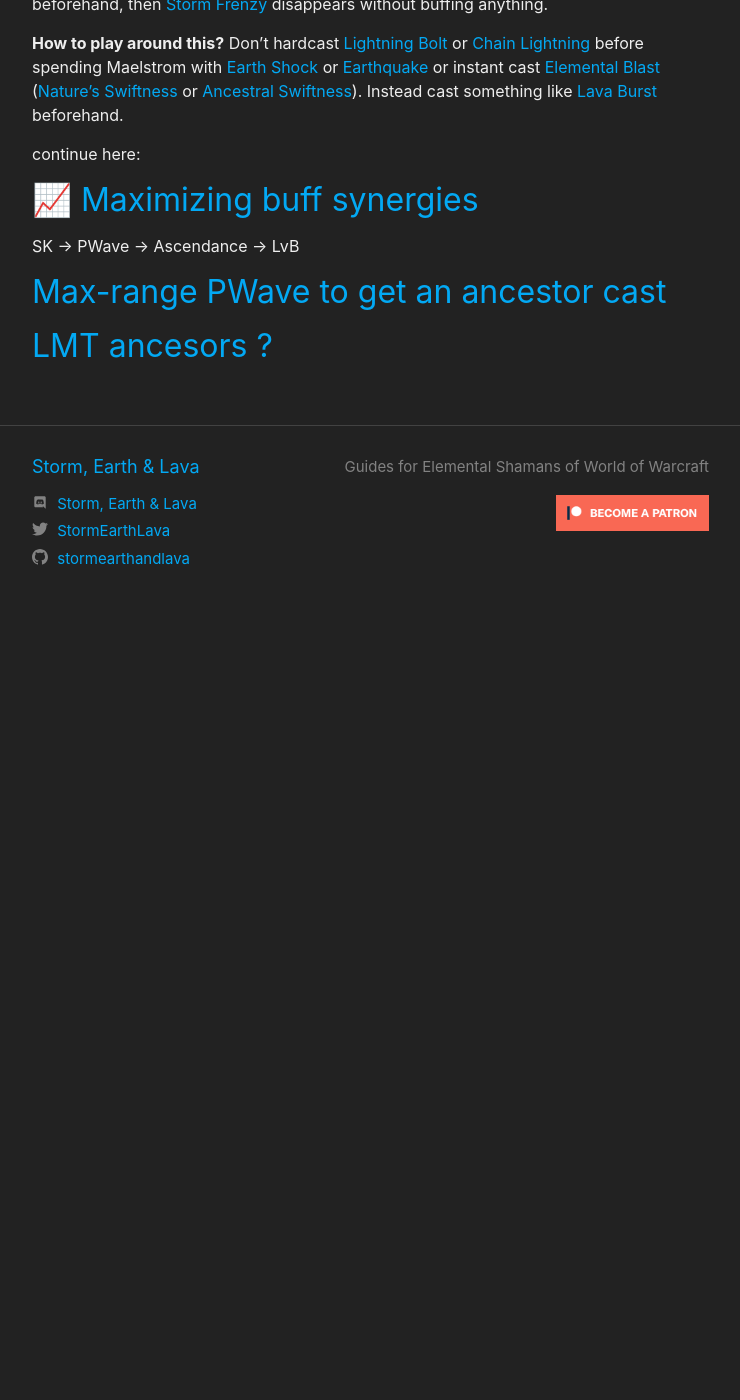
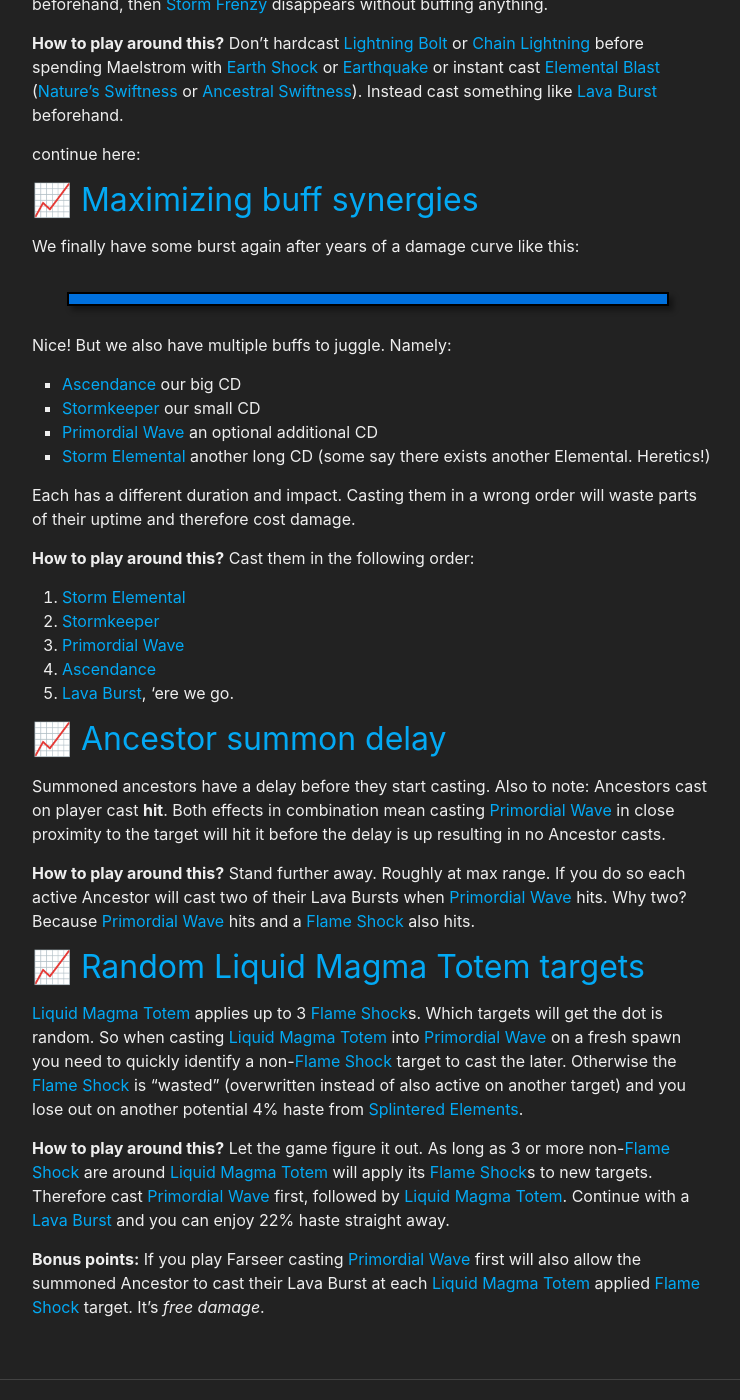
Before and after one commit to stormearthandlava/stormearthandlava.github.io, a Jekyll site: the page built from blog/_posts/2024-12-01-secret-techs-11-0-5.md, in a window 1280 px wide and 1400 px high, scrolled down 1451 px. Shown: the whole window, without its empty margins (268-1008 px from the left). Built offline with Jekyll 4.4.1, drawn with Linux system fonts in a browser that asks for light colours; a script that is not in the unit is left out; before the commit the page ends 2081 px from its top, so only the background shows below that.

Commit message:
add more

```diff
--- a/blog/_posts/2024-12-01-secret-techs-11-0-5.md
+++ b/blog/_posts/2024-12-01-secret-techs-11-0-5.md
@@ -94,10 +94,60 @@
 
 ## 📈 Maximizing buff synergies
 
-SK -> PWave -> Ascendance -> LvB
+We finally have some burst again after years of a damage curve like this:
+
+---
+
+Nice! But we also have multiple buffs to juggle. Namely:
+- {{ site.data.spell.asc }} our big CD
+- {{ site.data.spell.sk }} our small CD
+- {{ site.data.spell.pwave }} an optional additional CD
+- {{ site.data.spell.se }} another long CD (some say there exists another
+Elemental. Heretics!)
+
+Each has a different duration and impact. Casting them in a wrong order will
+waste parts of their uptime and therefore cost damage.
+
+**How to play around this?** Cast them in the following order:
+1. {{ site.data.spell.se }}
+1. {{ site.data.spell.sk }}
+1. {{ site.data.spell.pwave }}
+1. {{ site.data.spell.asc }}
+1. {{ site.data.spell.lvb }}, 'ere we go.
 
 
-## Max-range PWave to get an ancestor cast
+## 📈 Ancestor summon delay
+
+Summoned ancestors have a delay before they start casting. Also to note:
+Ancestors cast on player cast **hit**. Both effects in combination mean casting
+{{ site.data.spell.primordial_wave }} in close proximity to the target will hit
+it before the delay is up resulting in no Ancestor casts.
+
+**How to play around this?** Stand further away. Roughly at max range. If you
+do so each active Ancestor will cast two of their Lava Bursts when
+{{ site.data.spell.primordial_wave }} hits. Why two? Because
+{{ site.data.spell.primordial_wave }} hits and a {{ site.data.spell.fs }} also
+hits.
 
 
-## LMT ancesors ?
+## 📈 Random {{ site.data.spell.lmt }} targets
+
+{{ site.data.spell.lmt }} applies up to 3 {{ site.data.spell.fs }}s. Which
+targets will get the dot is random. So when casting {{ site.data.spell.lmt }}
+into {{ site.data.spell.pwave }} on a fresh spawn you need to quickly identify
+a non-{{ site.data.spell.fs }} target to cast the later. Otherwise the
+{{ site.data.spell.fs }} is "wasted" (overwritten instead of also active on
+another target) and you lose out on another potential 4% haste from
+{{ site.data.spell.splintered_elements }}.
+
+**How to play around this?** Let the game figure it out. As long as 3 or more
+non-{{ site.data.spell.fs }} are around {{ site.data.spell.lmt }} will apply
+its {{ site.data.spell.fs }}s to new targets. Therefore cast
+{{ site.data.spell.pwave }} first, followed by {{ site.data.spell.lmt }}.
+Continue with a {{ site.data.spell.lvb }} and you can enjoy 22% haste straight
+away.
+
+**Bonus points:** If you play Farseer casting {{ site.data.spell.pwave }} first
+will also allow the summoned Ancestor to cast their Lava Burst at each
+{{ site.data.spell.lmt }} applied {{ site.data.spell.fs }} target. It's
+*free damage*.
```
